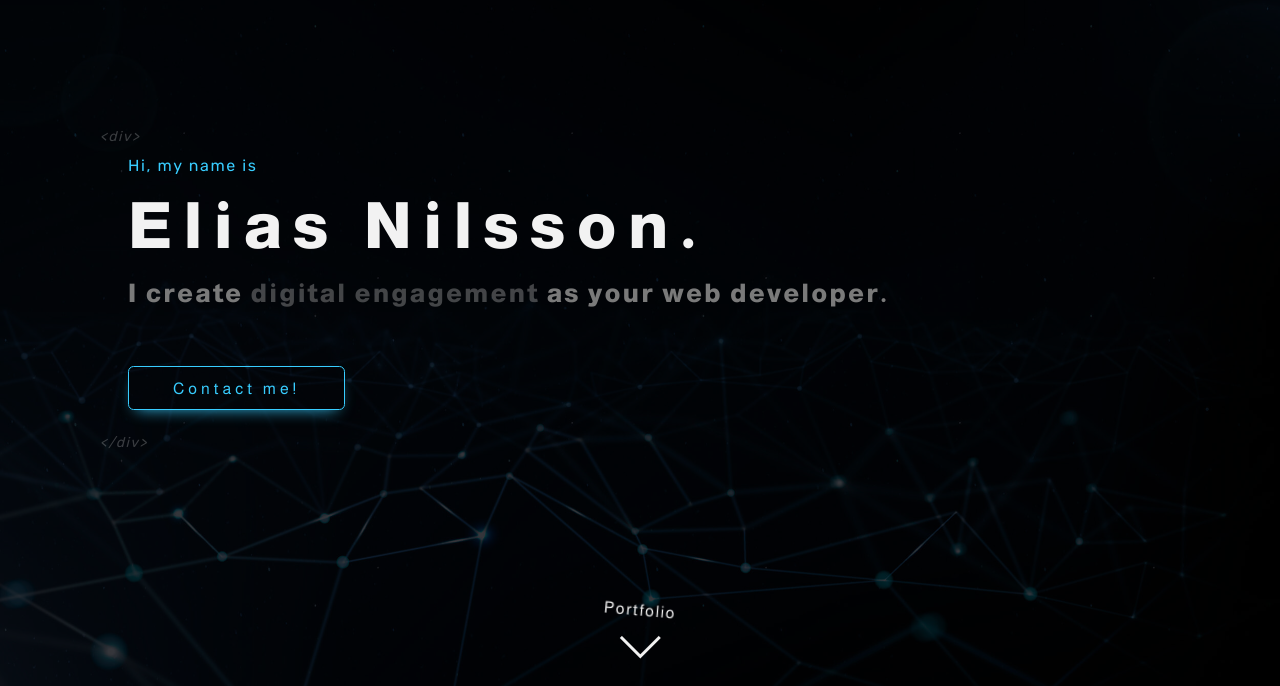
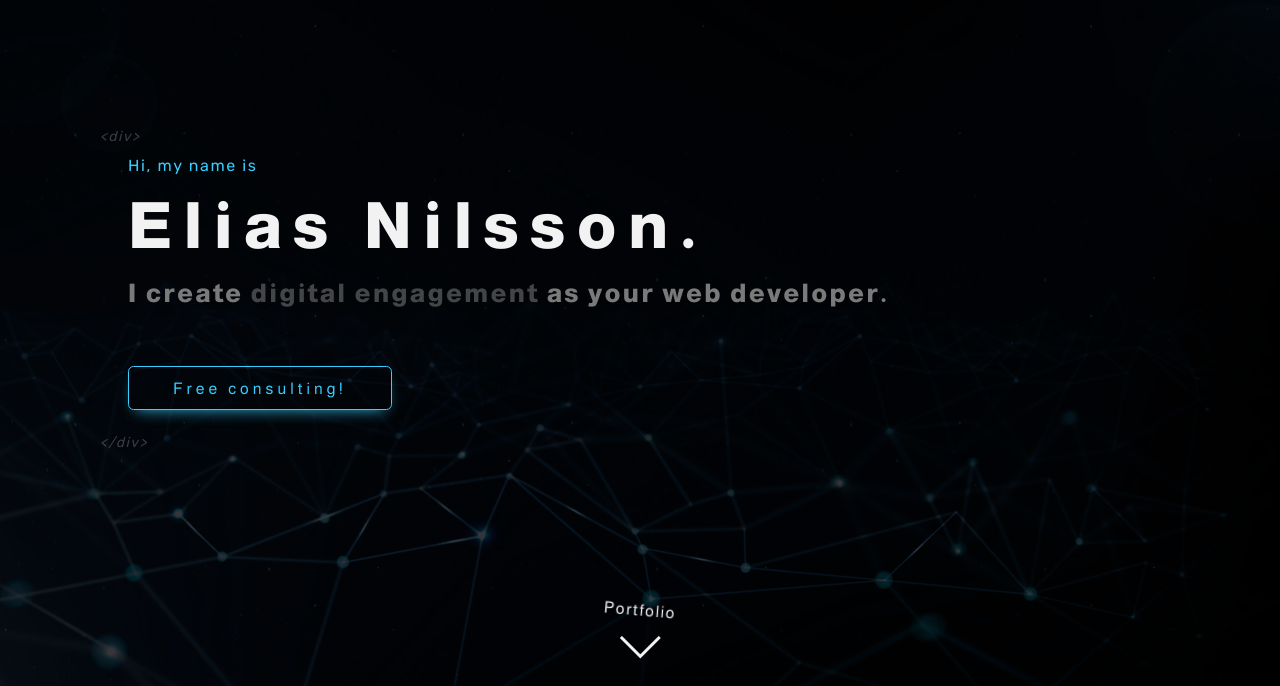
Before and after one commit to eligolf/eliasdeveloper, a plain HTML site: page index.html in a window 1280 px wide. Shown: the part 114-800 px from the top of the page. Drawn offline with nearby package versions, Linux system fonts and the light colour scheme.

Commit message:
Updated front page button

```diff
--- a/index.html
+++ b/index.html
@@ -103,7 +103,7 @@
                     class="changing-title-words" id="changing-title-words">modern websites</span> as your web developer.
             </p>
             <div class="margin-homepage-button">
-                <a href="#contact" class="primary-button ls-25" aria-label="Contact me">Contact me!<span
+                <a href="#contact" class="primary-button ls-25" aria-label="Contact me">Free consulting!<span
                         class="primary-button-background"></span></a>
             </div>
             <p class="clr-background ls-10 ff-body fs-400 margin-closing-div"><i>&lt;/div&gt;</i></p>
```
